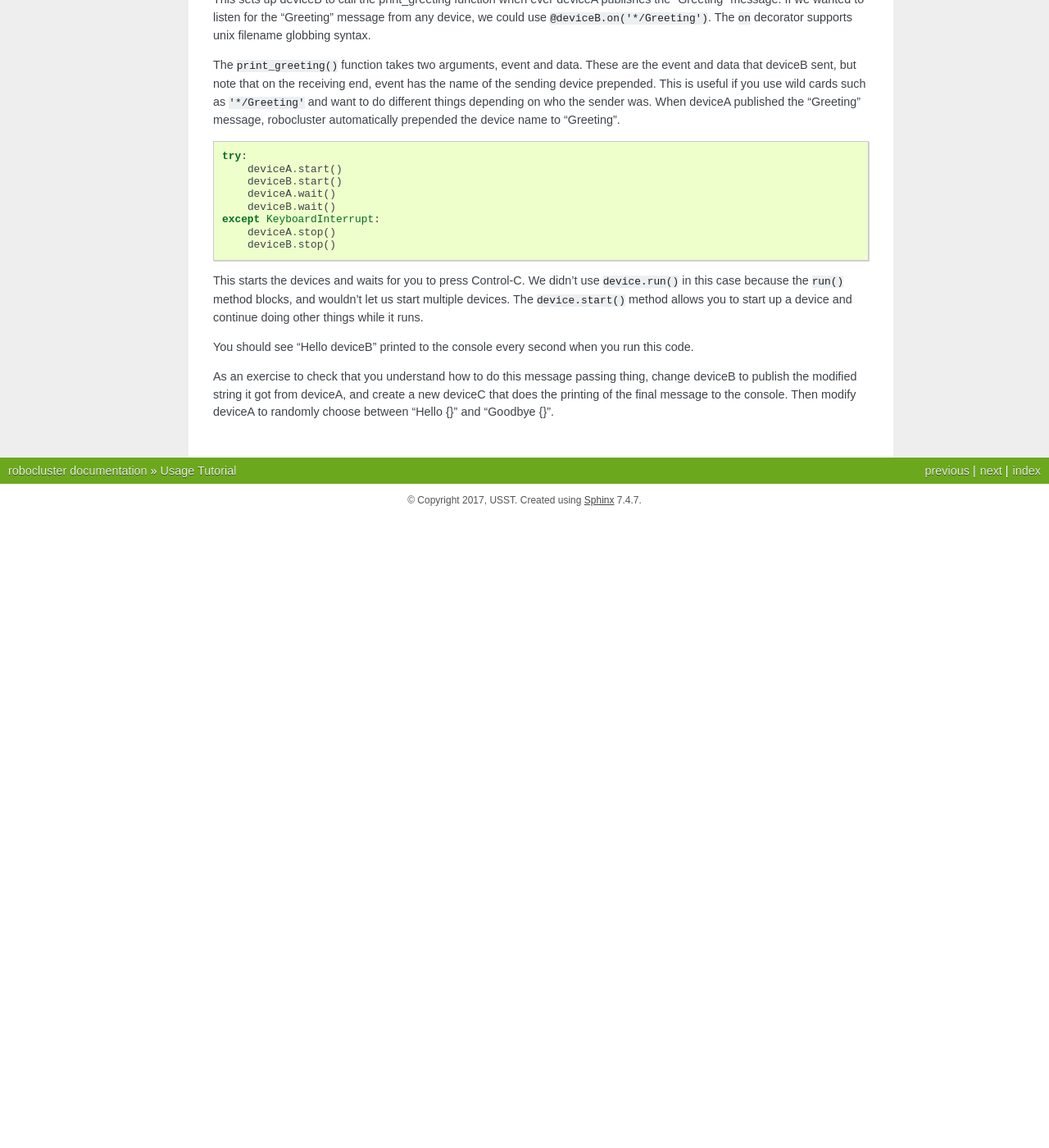
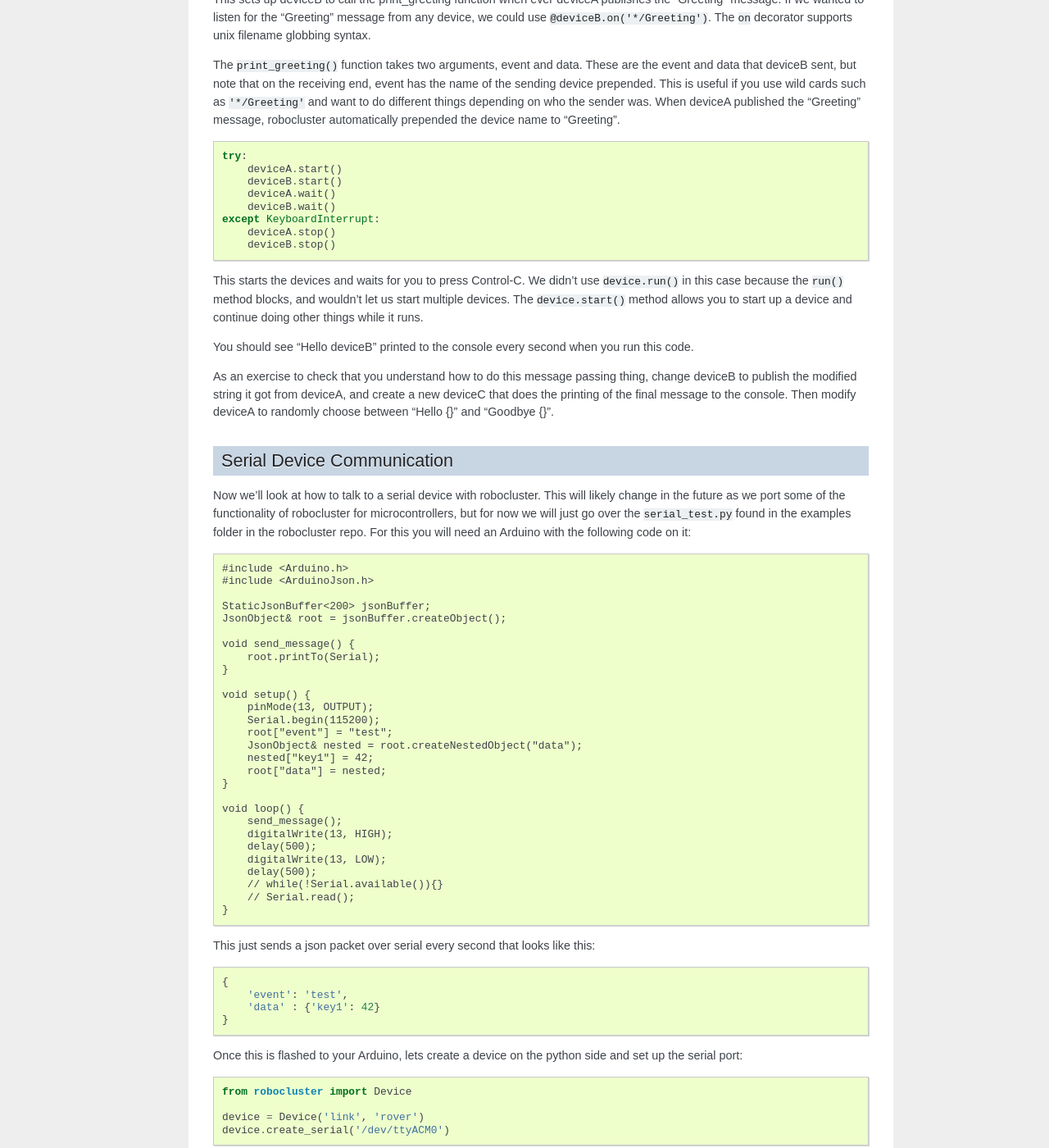
Before and after one commit to UofSSpaceTeam/robocluster, a Sphinx documentation site: the page built from docs/source/tutorial.rst, in a window 1280 px wide and 1400 px high, scrolled down 2109 px. Shown: the whole window at 82% size. Built offline with Sphinx 7.4.7, drawn with Linux system fonts in a browser that asks for light colours; before the commit the page ends 2739 px from its top, so only the background shows below that; some of the changed text lies outside the part shown.

Commit message:
Started tutorial on reading from a serial device

```diff
--- a/docs/source/tutorial.rst
+++ b/docs/source/tutorial.rst
@@ -166,6 +166,80 @@ new deviceC that does the printing of the final message to the console.
 Then modify deviceA to randomly choose between "Hello {}" and "Goodbye {}".
 
 
+Serial Device Communication
+---------------------------
+
+Now we'll look at how to talk to a serial device with robocluster.
+This will likely change in the future as we port some of the functionality
+of robocluster for microcontrollers, but for now we will just go over the
+``serial_test.py`` found in the examples folder in the robocluster repo.
+For this you will need an Arduino with the following code on it:
+
+::
+
+    #include <Arduino.h>
+    #include <ArduinoJson.h>
+
+    StaticJsonBuffer<200> jsonBuffer;
+    JsonObject& root = jsonBuffer.createObject();
+
+    void send_message() {
+        root.printTo(Serial);
+    }
+
+    void setup() {
+        pinMode(13, OUTPUT);
+        Serial.begin(115200);
+        root["event"] = "test";
+        JsonObject& nested = root.createNestedObject("data");
+        nested["key1"] = 42;
+        root["data"] = nested;
+    }
+
+    void loop() {
+        send_message();
+        digitalWrite(13, HIGH);
+        delay(500);
+        digitalWrite(13, LOW);
+        delay(500);
+        // while(!Serial.available()){}
+        // Serial.read();
+    }
+
+This just sends a json packet over serial every second that looks like this::
+
+    {
+        'event': 'test',
+        'data' : {'key1': 42}
+    }
+
+Once this is flashed
+to your Arduino, lets create a device on the python side and set up the serial port::
+
+    from robocluster import Device
+
+    device = Device('link', 'rover')
+    device.create_serial('/dev/ttyACM0')
+
+``device.create_serial()`` takes in the path to the serial device on Posix systems,
+or the com port on Windows. Change the path to correspond to the Arduino attached
+to your machine. When you call ``device.run()`` it will setup a connection
+to the serial device. Next we define a callback to trigger when ever the
+Arduino sends its message::
+
+    @device.on('test')
+    async def callback(event, data):
+        '''Print the event and value'''
+        print(event, data)
+
+Finaly, add::
+
+    device.run()
+
+and run the script. You should see the event and data printed to the console.
+
+TODO: Add stuff for writing to serial.
+
 .. _IP Multicast: https://en.wikipedia.org/wiki/IP_multicast
 .. _Python asyncio home: https://docs.python.org/3/library/asyncio.html
 .. _Python Tasks and coroutines: https://docs.python.org/3/library/asyncio-task.html
```
